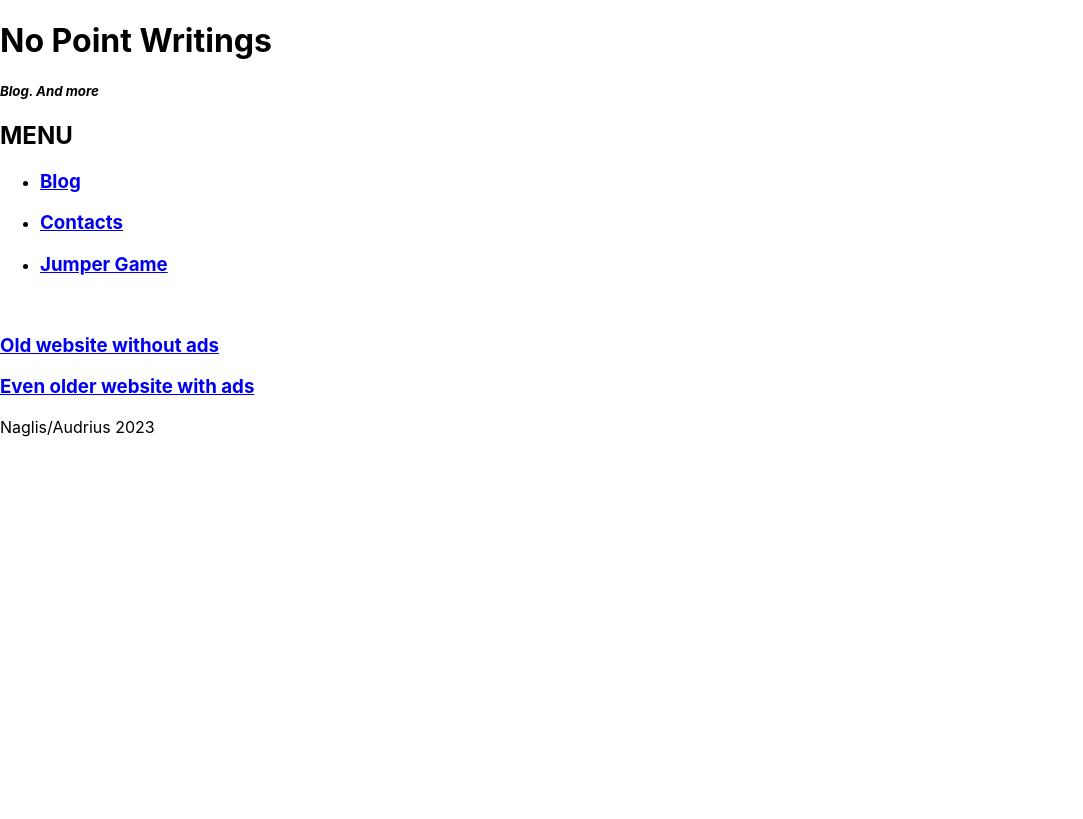
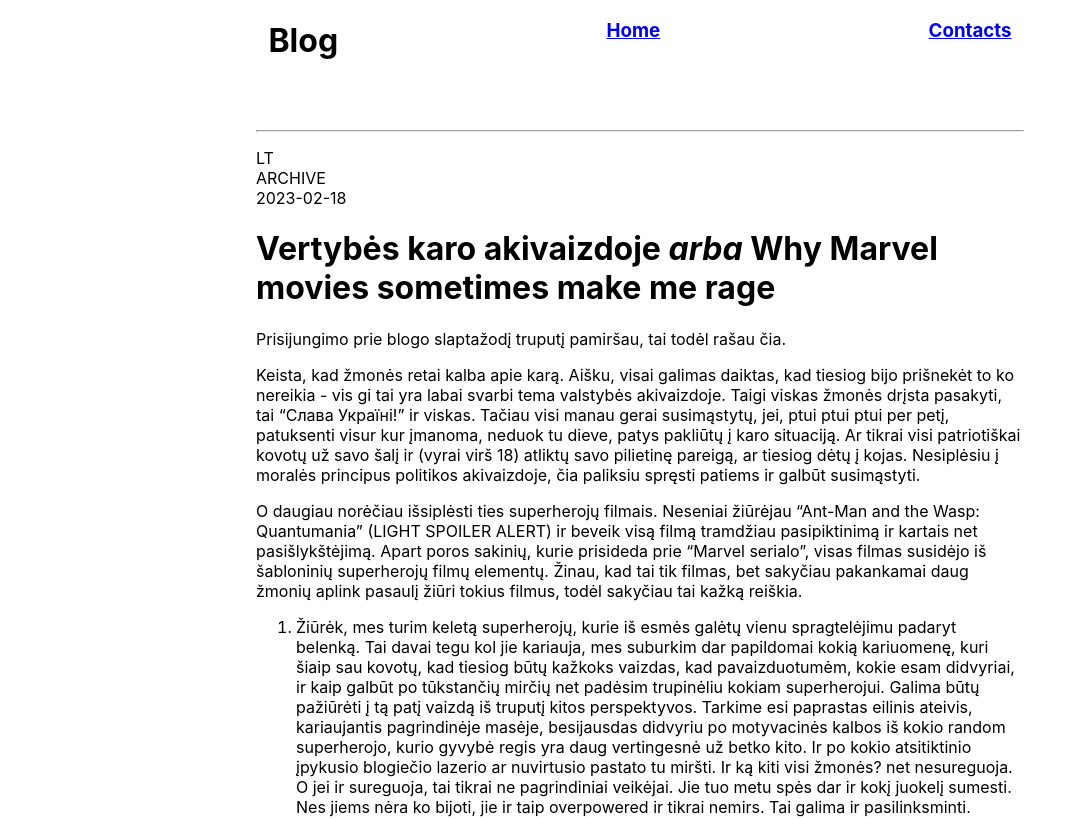
Before and after one commit to naglissul/naglissul.github.io, a React (Create React App) app: page / in a window 1280 px wide. Shown: the top 819 px of the page, without its empty margins (0-1083 px from the left). Built offline with nearby package versions, Linux system fonts and the light colour scheme.

Commit message:
blog href bug, maybe posts dir fixed

```diff
--- a/src/App.tsx
+++ b/src/App.tsx
@@ -9,8 +9,8 @@ function App() {
   return (
     <HashRouter>
       <Routes>
-        <Route index element={<HomePage />} />
-        <Route path="/blog" element={<BlogPage />} />
+        <Route path="/home" element={<HomePage />} />
+        <Route index element={<BlogPage />} />
         <Route path="/contacts" element={<ContactsPage />} />
         <Route path="/jumper" element={<JumperGame />} />
         <Route path="*" element={<div>This page doesn't exist</div>} />
--- a/src/pages/blogPage/BlogPage.tsx
+++ b/src/pages/blogPage/BlogPage.tsx
@@ -15,7 +15,7 @@ function BlogPage() {
   };
 
   useEffect(() => {
-    fetchMarkdown("posts/1-marvel-karo-vertybes.md");
+    fetchMarkdown("./posts/1-marvel-karo-vertybes.md");
   }, []);
 
   return (
@@ -30,7 +30,7 @@ function BlogPage() {
         <h1>Blog</h1>
 
         <h3>
-          <a href="/">Home</a>
+          <a href="/#/home">Home</a>
         </h3>
 
         <h3>
--- a/src/pages/contactsPage/ContactsPage.tsx
+++ b/src/pages/contactsPage/ContactsPage.tsx
@@ -1,25 +1,39 @@
 function ContactsPage() {
   return (
-    <div>
+    <div style={{ paddingLeft: "10px" }}>
       <h1>Contacts</h1>
       <br />
       <h2>MENU</h2>
       <ul>
         <li>
           <h3>
-            <a href="/">Home</a>
+            <a href="/#/home">Home</a>
           </h3>
         </li>
         <li>
           <h3>
-            <a href="/#/blog">Blog</a>
+            <a href="/">Blog</a>
           </h3>
         </li>
       </ul>
       <br />
-      <h5>email: naglis.suliokas@gmail.com</h5>
-      <h5>ig: @naglisaudrius</h5>
-      <h5>writing ig: @audriustyliunas</h5>
+      <h5>
+        email:
+        <a href="mailto:naglis.suliokas@gmail.com">
+          {" "}
+          naglis.suliokas@gmail.com
+        </a>
+      </h5>
+      <h5>
+        ig:
+        <a href="https://www.instagram.com/naglisaudrius/"> @naglisaudrius</a>
+      </h5>
+      <h5>
+        writing ig:
+        <a href="https://www.instagram.com/audriustyliunas/">
+          @audriustyliunas
+        </a>
+      </h5>
       <footer>Naglis/Audrius 2023</footer>
     </div>
   );
--- a/src/pages/homePage/HomePage.tsx
+++ b/src/pages/homePage/HomePage.tsx
@@ -1,6 +1,6 @@
 function HomePage() {
   return (
-    <div>
+    <div style={{ paddingLeft: "10px" }}>
       <h1>No Point Writings</h1>
       <h5>
         <em>Blog. And more</em>
@@ -9,7 +9,7 @@ function HomePage() {
       <ul>
         <li>
           <h3>
-            <a href="/#/blog">Blog</a>
+            <a href="/">Blog</a>
           </h3>
         </li>
         <li>
```
Also changed, not shown: public/posts/1-marvel-karo-vertybes.md (+2 -0 lines).
